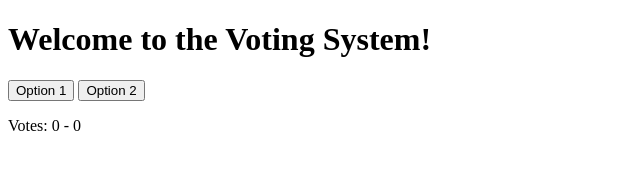
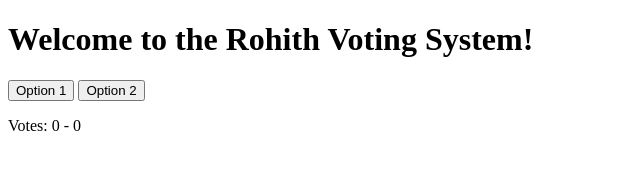
Before and after one commit to rohith8088/simple-voting-app, a plain HTML site: page index.html in a window 1280 px wide. Shown: the whole page, without its empty margins (0-640 px from the left). Drawn offline with Linux system fonts and the light colour scheme.

Commit message:
Update index.html

```diff
--- a/index.html
+++ b/index.html
@@ -3,10 +3,10 @@
 <head>
   <meta charset="UTF-8">
   <meta name="viewport" content="width=device-width, initial-scale=1.0">
-  <title>Simple Rohith Voting App</title>
+  <title>Simple Voting App</title>
 </head>
 <body>
-  <h1>Welcome to the Voting System!</h1>
+  <h1>Welcome to the Rohith Voting System!</h1>
   <button id="option1">Option 1</button>
   <button id="option2">Option 2</button>
   <p id="result">Votes: 0 - 0</p>
```
